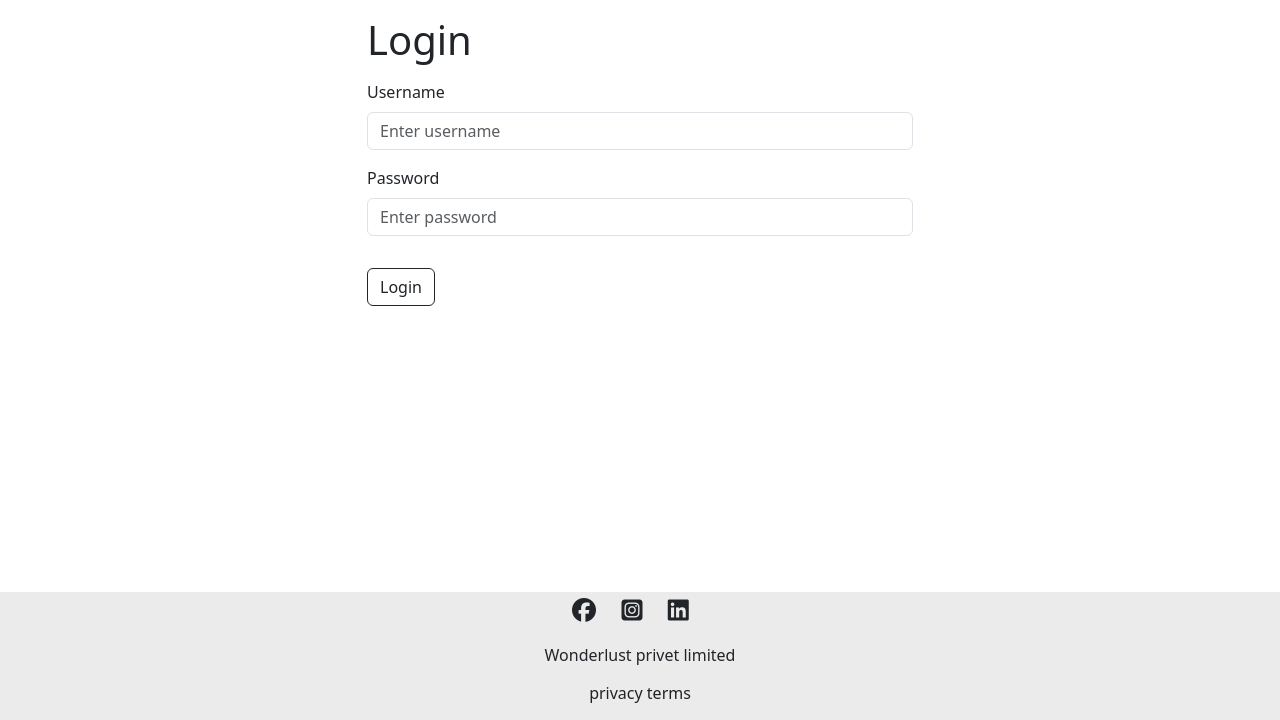
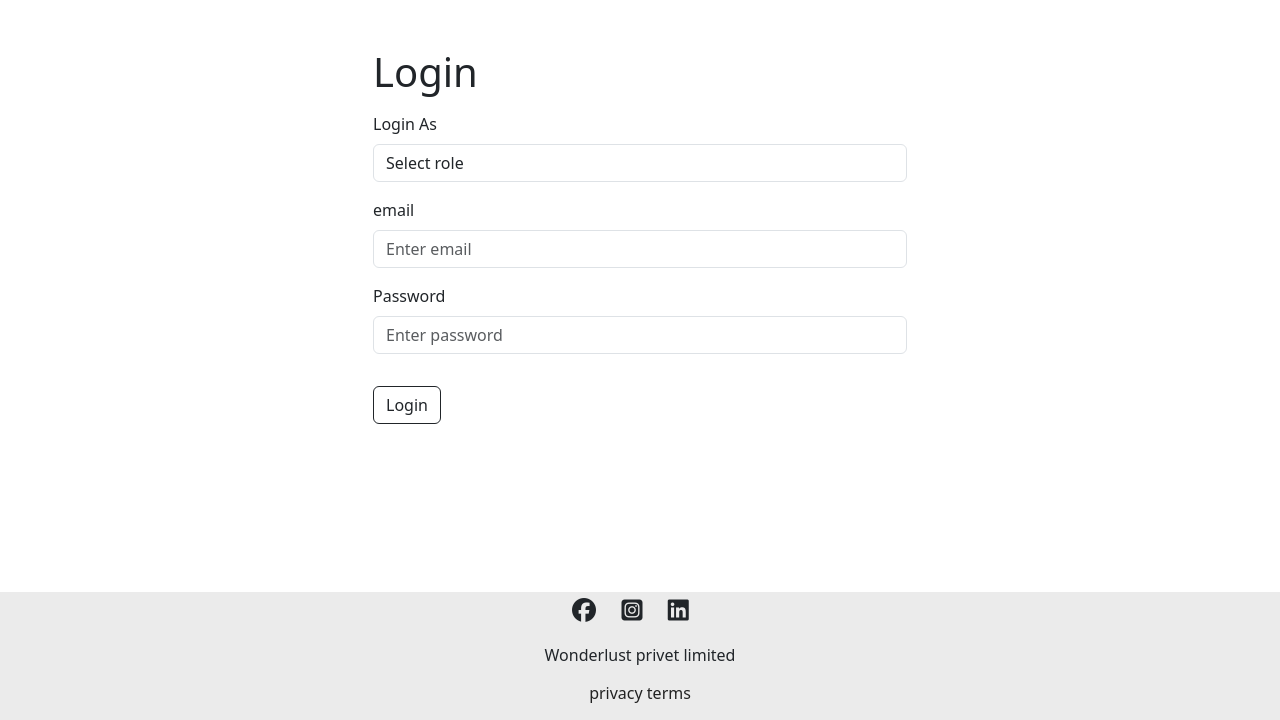
Before and after one commit to Amankumar-G/PHP_MINI_PROJECT, a PHP site: page /login.php in a window 1280 px wide. Shown: the part 80-800 px from the top of the page. Run offline with PHP 8.4, Linux system fonts and the light colour scheme; some libraries are stand-ins or nearby versions.

Commit message:
Login as per role

```diff
--- a/login.php
+++ b/login.php
@@ -1,15 +1,84 @@
 <?php
-// Start output buffering
-ob_start();
+session_start();
+
+// Include the database connection
+include 'db.php'; // Ensure this points to your database connection file
+
+// Check if the form is submitted
+if ($_SERVER["REQUEST_METHOD"] == "POST") {
+    $email = $_POST['email'];
+    $password = $_POST['password'];
+    $role = $_POST['role']; // Get the selected role
+
+    $isLoggedIn = false;
+
+    // Determine the SQL statement and the redirect based on the role
+    if ($role == 'hospital') {
+        // Check if the user is a hospital admin
+        $stmt = $conn->prepare("SELECT password FROM hospital WHERE email = ?");
+    } elseif ($role == 'patient') {
+        // Check if the user is a patient
+        $stmt = $conn->prepare("SELECT password FROM patient WHERE email = ?");
+    } else {
+        $error = "Please select a valid role.";
+    }
+
+    if (isset($stmt)) {
+        $stmt->bind_param("s", $email);
+        $stmt->execute();
+        $stmt->store_result();
+
+        if ($stmt->num_rows > 0) {
+            // If the user exists, verify the password
+            $stmt->bind_result($hashed_password);
+            $stmt->fetch();
+
+            if (password_verify($password, $hashed_password)) {
+                $isLoggedIn = true;
+                $_SESSION['user_role'] = $role; // Set the user role in session
+                $_SESSION['email'] = $email;
+                // Redirect based on role
+                if ($role == 'hospital') {
+                    header("Location: hospital_profile.php");
+                } else {
+                    header("Location: patient_profile.php");
+                }
+                exit;
+            }
+        }
+
+        // If no match is found or password verification fails
+        $error = "Invalid email or password!";
+
+        // Close the statement
+        $stmt->close();
+    }
+
+    $conn->close();
+}
 ?>
 
+<div class="container mt-5">
     <div class="row mt-3">
         <h1 class="col-6 offset-3 mb-3">Login</h1>
         <div class="col-6 offset-3">
-            <form action="/login" method="POST" class="needs-validation" novalidate>
+            <?php if (isset($error)): ?>
+                <div class="alert alert-danger" role="alert">
+                    <?= $error ?>
+                </div>
+            <?php endif; ?>
+            <form action="login.php" method="POST" class="needs-validation" novalidate>
                 <div class="mb-3">
-                    <label for="username" class="form-label">Username</label>
-                    <input name="username" type="text" placeholder="Enter username" id="username" class="form-control" required>
+                    <label for="role" class="form-label">Login As</label>
+                    <select name="role" id="role" class="form-control" required>
+                        <option value="">Select role</option>
+                        <option value="hospital">Hospital Admin</option>
+                        <option value="patient">Patient</option>
+                    </select>
+                </div>
+                <div class="mb-3">
+                    <label for="email" class="form-label">email</label>
+                    <input name="email" type="text" placeholder="Enter email" id="email" class="form-control" required>
                 </div>
                 <div class="mb-3">
                     <label for="password" class="form-label">Password</label>
@@ -19,6 +88,7 @@ ob_start();
             </form>
         </div>
     </div>
+</div>
 
 <?php
 // Capture the content in a variable
```
